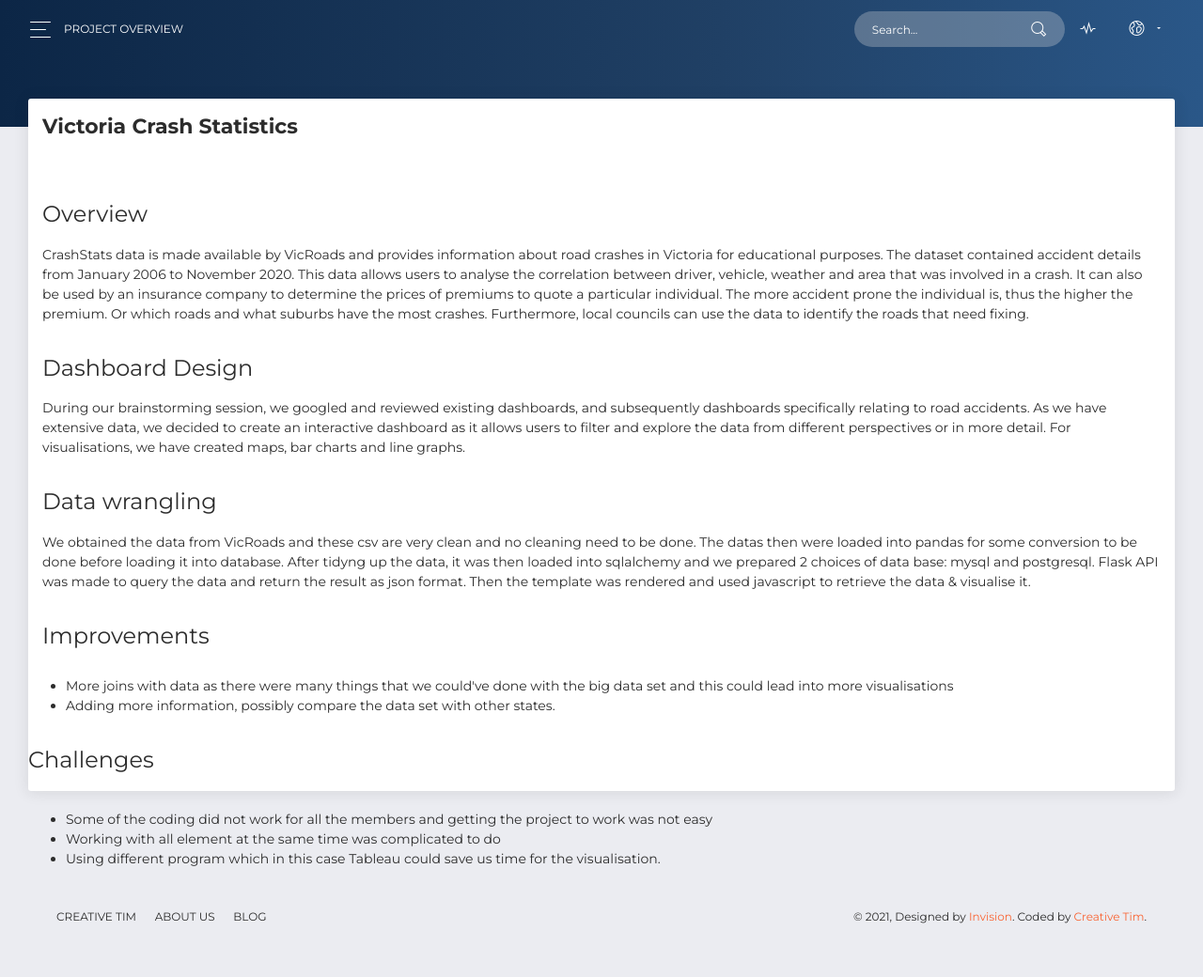
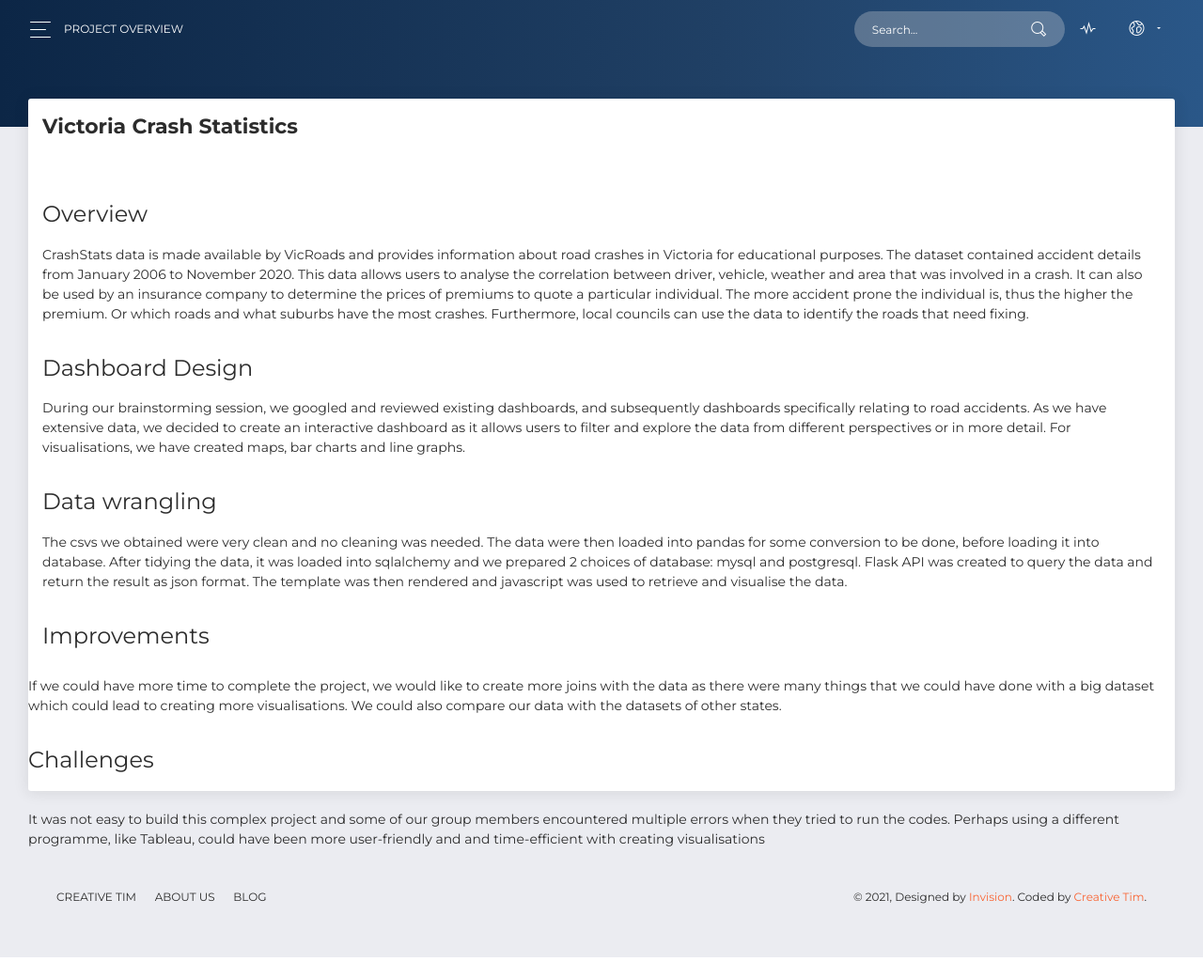
Before and after one commit to relaernu/project_2, a Flask app: page /overview in a window 1280 px wide. Shown: the whole page at 94% size. After the commit the page ends 1019 px from the top, so only its background shows below. Run offline with Flask 2, Linux system fonts and the light colour scheme; some libraries are stand-ins or nearby versions.

Commit message:
edit to the description

```diff
--- a/templates/overview.html
+++ b/templates/overview.html
@@ -132,41 +132,29 @@
                   </div>
                   <div class="typography-line">
                     <p>
-                      We obtained the data from VicRoads and these csv are very clean and no cleaning need to be done.
-                      The datas then were loaded into pandas for some conversion to be done before loading it into database.
-                      After tidyng up the data, it was then loaded into sqlalchemy and we prepared 2 choices of data base: mysql and
-                      postgresql.
-                      Flask API was made to query the data and return the result as json format. Then the template was rendered and used
-                      javascript to retrieve the data & visualise it.
+                      The csvs we obtained were very clean and no cleaning was needed. The data were then loaded into pandas for some
+                      conversion to be done, before loading it into database. After tidying the data, it was loaded into sqlalchemy and we
+                      prepared 2 choices of database: mysql and postgresql. Flask API was created to query the data and return the result as
+                      json format. The template was then rendered and javascript was used to retrieve and visualise the data.
                     </p>
                   </div>
                   <h4>Improvements</h4>
                   </div>
                   <div class="typography-line">
-                    <ul>
-                      <li>
-                        More joins with data as there were many things that we could've done with the big data set and this could lead
-                        into more visualisations
-                      </li>
-                      <li>
-                        Adding more information, possibly compare the data set with other states.
-                      </li>
-                    </ul>
+                      <p>
+                        If we could have more time to complete the project, we would like to create more joins with the data as there were many
+                        things that we could have done with a big dataset which could lead to creating more visualisations. We could also
+                        compare our data with the datasets of other states.
+                      </p>
                   </div>
                   <h4>Challenges</h4>
                   </div>
                   <div class="typography-line">
-                    <ul>
-                      <li>
-                        Some of the coding did not work for all the members and getting the project to work was not easy
-                      </li>
-                      <li>
-                        Working with all element at the same time was complicated to do
-                      </li>
-                      <li>
-                        Using different program which in this case Tableau could save us time for the visualisation.
-                      </li>
-                    </ul>
+                    <p>
+                      It was not easy to build this complex project and some of our group members encountered multiple errors when they tried
+                      to run the codes. Perhaps using a different programme, like Tableau, could have been more user-friendly and and
+                      time-efficient with creating visualisations
+                    </p>
                   </div>
         </div>
       </div>
```
